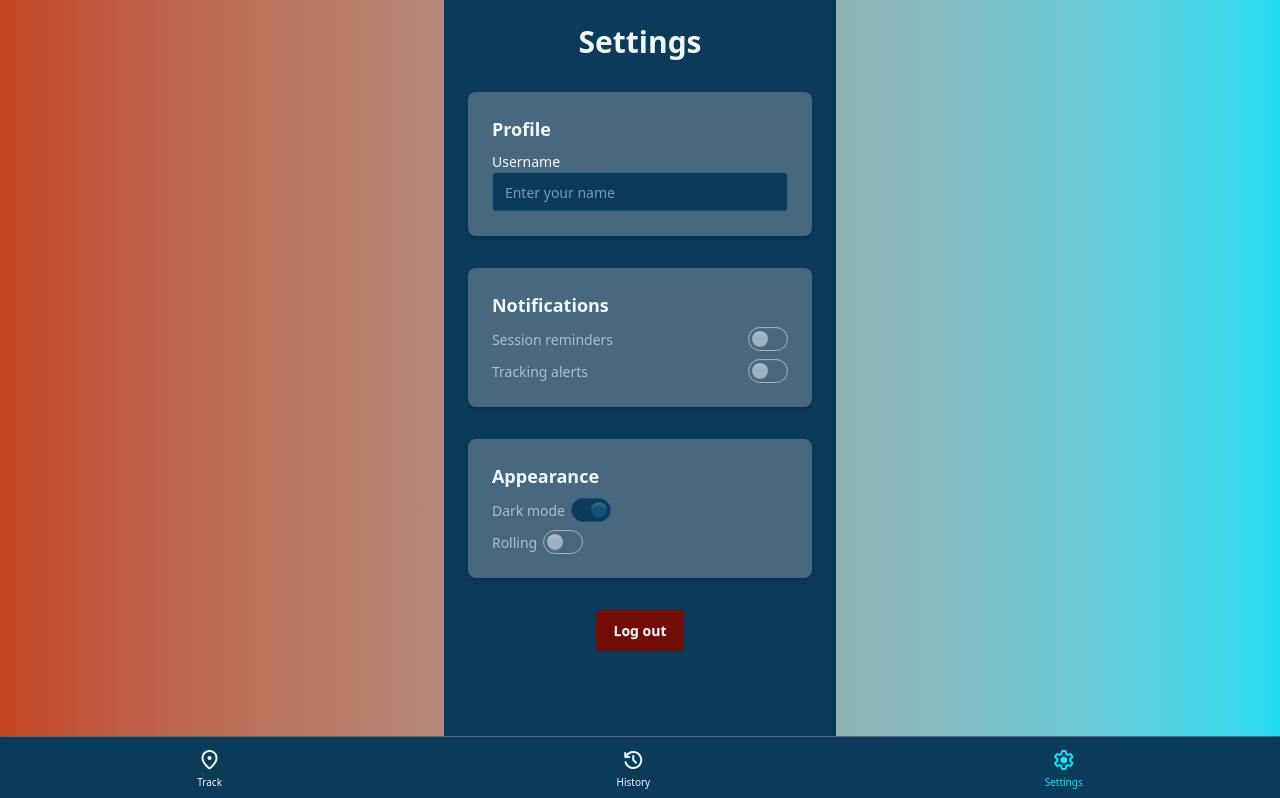
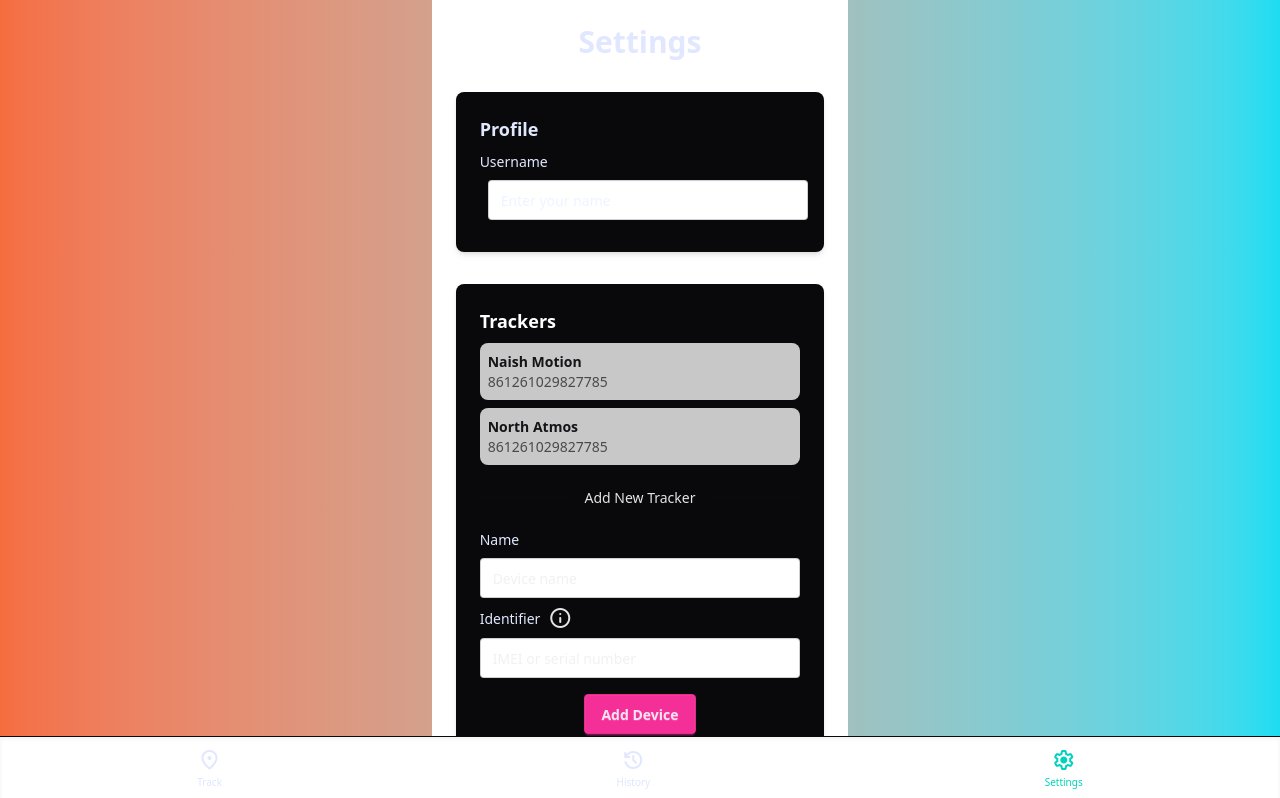
Before and after one commit to devjutsu/surfsync, a Next.js app: page /settings in a window 1280 px wide. Shown: the top 798 px of the page. Built offline with nearby package versions, Linux system fonts and the light colour scheme.

Commit message:
config trackers list

```diff
--- a/app/globals.css
+++ b/app/globals.css
@@ -13,7 +13,7 @@
   color-scheme: dark;
 
   --color-base-100: #0A3B59;
-  --color-base-200: oklch(95% 0.03 240);
+  --color-base-200: #1A4168;
   --color-base-300: oklch(92% 0.04 240);
   --color-base-content: #f0f9ff;
 
--- a/app/settings/page.tsx
+++ b/app/settings/page.tsx
@@ -1,4 +1,5 @@
 'use client';
+import TrackersConfig from '@/components/ui/TrackersConfig';
 import { useThemeStore } from '@/hooks/useThemeStore';
 
 export default function SettingsPage() {
@@ -23,11 +24,13 @@ export default function SettingsPage() {
             <input
               type="text"
               placeholder="Enter your name"
-              className="input input-bordered bg-base-100"
+              className="input input-bordered bg-base-100 m-2"
             />
           </label>
         </div>
       </div>
+
+      <TrackersConfig />
 
       {/* Настройки уведомлений */}
       <div className="card bg-neutral shadow-md">
@@ -62,7 +65,7 @@ export default function SettingsPage() {
           </div>
           <div className="form-control">
             <label className="label cursor-pointer justify-between">
-              <span className="label-text">Rolling</span>
+              <span className="label-text">Rolling background</span>
               <input
                 id="rolling"
                 type="checkbox"
--- a/components/ui/StyledBackground.tsx
+++ b/components/ui/StyledBackground.tsx
@@ -15,7 +15,7 @@ export default function ThemeInitializer({
 
   useEffect(() => {
     const darkModeSaved = localStorage.getItem('darkMode');
-    const darkModeEnabled = darkModeSaved ? JSON.parse(darkModeSaved) : true;
+    const darkModeEnabled = darkModeSaved ? JSON.parse(darkModeSaved) : false;
     setDarkMode(darkModeEnabled);
 
     const rollingSaved = localStorage.getItem('rolling');
@@ -38,7 +38,6 @@ export default function ThemeInitializer({
       {/* Линия горизонта */}
       {/* <div className="border-5 border-fuchsia-600 absolute bottom-0 left-0 w-full h-[2px] bg-[#F2490C]/40 blur-sm shadow-md shadow-[#F2490C]/40"></div> */}
 
-      {/* Контент */}
       <div className="relative z-10 flex items-center justify-center min-h-screen">
         {children}
       </div>
--- /dev/null
+++ b/components/ui/TrackersConfig.tsx
@@ -0,0 +1,99 @@
+import { useState } from 'react';
+
+export default function TrackersConfig() {
+  const [devices, setDevices] = useState([
+    { name: 'Naish Motion', identifier: '861261029827785' },
+    { name: 'North Atmos', identifier: '861261029827785' },
+  ]);
+
+  const [newDevice, setNewDevice] = useState({ name: '', identifier: '' });
+
+  const handleChange = (e: React.ChangeEvent<HTMLInputElement>) => {
+    setNewDevice({ ...newDevice, [e.target.name]: e.target.value });
+  };
+
+  const handleAddDevice = (e: React.FormEvent<HTMLFormElement>) => {
+    e.preventDefault();
+    setDevices([...devices, newDevice]);
+    setNewDevice({ name: '', identifier: '' });
+  };
+
+  return (
+    <div className="card bg-neutral shadow-md text-neutral-content">
+      <div className="card-body">
+        <h2 className="card-title text-white">Trackers</h2>
+
+
+        <ul className="space-y-2 opacity-80">
+          {devices.map((device, index) => (
+            <li
+              key={index}
+              className="rounded-lg p-2 bg-base-200 text-base-content"
+            >
+              <div className="font-bold">{device.name}</div>
+              <div className="text-sm opacity-70">{device.identifier}</div>
+            </li>
+          ))}
+        </ul>
+
+        <div className="divider">Add New Tracker</div>
+
+        <form onSubmit={handleAddDevice} className="">
+          <div>
+            <label className="form-control">
+              <div className="label">
+                <span className="label-text text-primary-content">Name</span>
+              </div>
+              <input
+                type="text"
+                name="name"
+                placeholder="Device name"
+                className="input input-bordered bg-base-100 my-2"
+                value={newDevice.name}
+                onChange={handleChange}
+                required
+              />
+            </label>
+          </div>
+
+          <label className="form-control">
+            <span
+              className="label-text text-primary-content py-2"
+              style={{ verticalAlign: 'middle', marginRight: '0.5rem' }}
+            >
+              Identifier
+            </span>
+            <div
+              className="tooltip"
+              data-tip="IMEI, serial number or other id. It has to match the identifier device reports to the server."
+              style={{ display: 'inline-block', verticalAlign: 'middle' }}
+            >
+              <span
+                className="material-symbols-rounded cursor-help"
+                style={{ verticalAlign: 'middle' }}
+              >
+                info
+              </span>{' '}
+            </div>
+          </label>
+
+          <input
+            type="text"
+            name="identifier"
+            placeholder="IMEI or serial number"
+            className="input input-bordered bg-base-100 my-2"
+            value={newDevice.identifier}
+            onChange={handleChange}
+            required
+          />
+
+          <div className="flex flex-row justify-center py-2">
+            <button type="submit" className="btn btn-secondary">
+              Add Device
+            </button>
+          </div>
+        </form>
+      </div>
+    </div>
+  );
+}
--- a/hooks/useThemeStore.ts
+++ b/hooks/useThemeStore.ts
@@ -10,7 +10,7 @@ interface ThemeState {
 }
 
 export const useThemeStore = create<ThemeState>((set) => ({
-  darkMode: true,
+  darkMode: false,
   toggleDarkMode: () =>
     set((state) => {
       const newValue = !state.darkMode;
```
